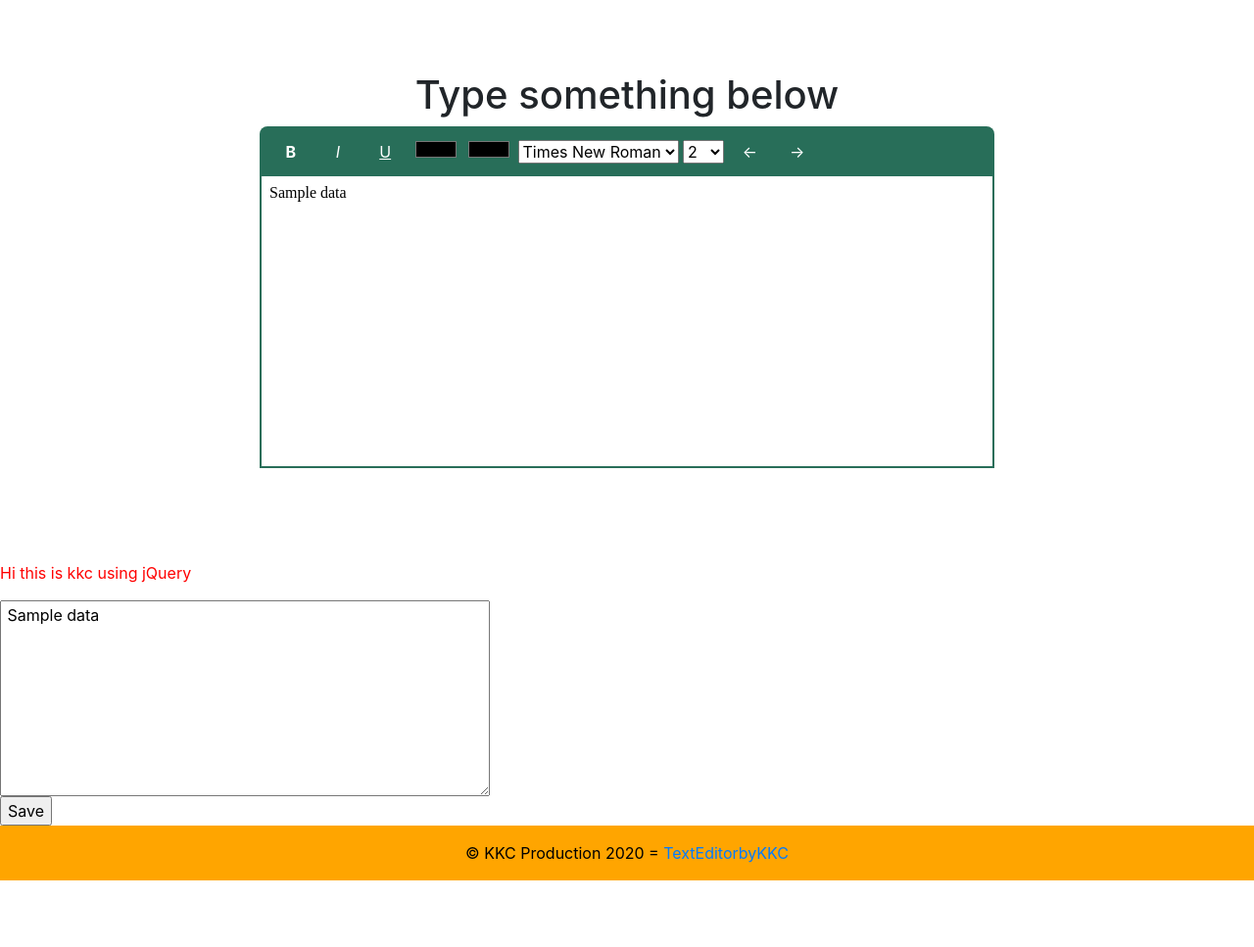
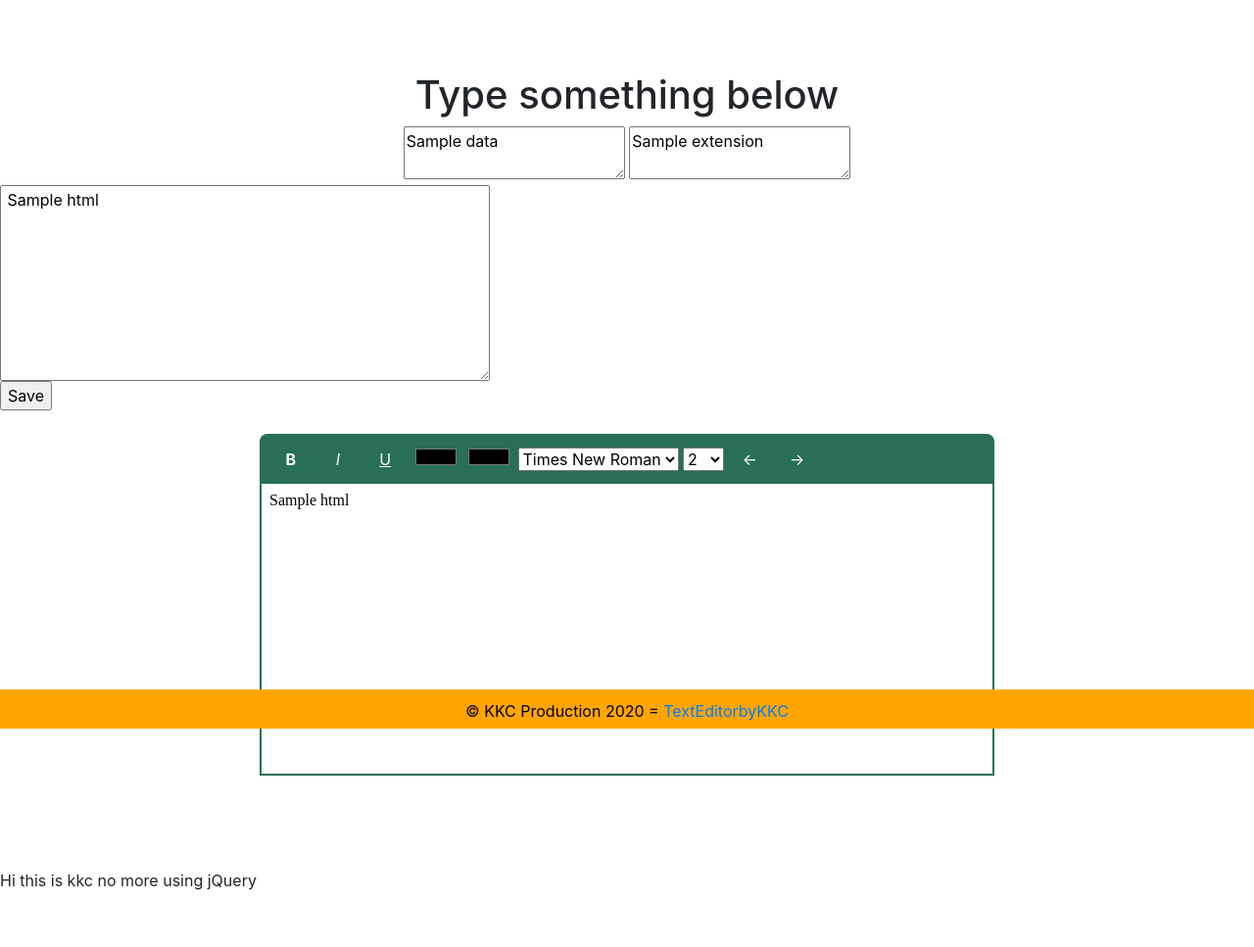
Before and after one commit to Kaustuv942/TextEditorFlask, a Flask app: template app/templates/index.html in a window 1280 px wide. Shown: the part 56-1023 px from the top of the page at 98% size. Before the commit the page ends 955 px from the top, so only its background shows below. Run offline with Flask 2, Linux system fonts and the light colour scheme; the template is opened without the code that fills it: most values are stand-ins (such as "Sample title", 1, 10 or a date in 2020); some libraries are stand-ins or nearby versions.

Commit message:
works okay

```diff
--- a/app/models.py
+++ b/app/models.py
@@ -9,7 +9,7 @@ class User(UserMixin, db.Model):
     username = db.Column(db.String(64), index=True, unique=True)
     email = db.Column(db.String(120), index=True, unique=True)
     password_hash = db.Column(db.String(128))
-
+    posts = db.relationship('EditorData', backref='author', lazy='dynamic')
 
 
     def set_password(self, password):
@@ -30,5 +30,8 @@ def load_user(id):
 
 class EditorData(db.Model):
     id = db.Column(db.Integer, primary_key=True)
+    name = db.Column(db.Text)
+    extension= db.Column(db.Text)
     html= db.Column(db.Text)
+
     user_id = db.Column(db.Integer, db.ForeignKey('user.id'))
--- a/app/templates/base.html
+++ b/app/templates/base.html
@@ -41,6 +41,7 @@
 
           body{
             overflow: auto;
+            min-height: 100%;
           }
 
 
@@ -80,6 +81,17 @@
               background-color: transparent;
 
           }
+          footer{
+          position: sticky;
+          min-height: 100%;
+          padding-top: 10px;
+          padding-bottom: 5px;
+          bottom:0;
+          width:100%;
+   				height:40px;
+   				background:orange;
+  				color:black;
+			}
 
 
     </style>
@@ -211,17 +223,10 @@
         <br><br><br><br>
         {% block content %}{% endblock %}
 
-          <!-- Footer -->
 
-
-  <!-- Copyright -->
-  <div class="footer-copyright text-center py-3" style="background-color: orange; color: black; position: relative;">© KKC Production 2020 =
-    <a href="{{ url_for('index')}}"> TextEditorbyKKC</a>
-  </div>
-  <!-- Copyright -->
-
+<footer><center>© KKC Production 2020 =
+  <a href="{{ url_for('index')}}"> TextEditorbyKKC</a> </center>
 </footer>
-<!-- Footer -->
 
 
           <script src="https://code.jquery.com/jquery-3.3.1.slim.min.js" integrity="sha384-q8i/X+965DzO0rT7abK41JStQIAqVgRVzpbzo5smXKp4YfRvH+8abtTE1Pi6jizo" crossorigin="anonymous"></script>
--- a/app/templates/index.html
+++ b/app/templates/index.html
@@ -9,6 +9,30 @@
 
 
 
+<form method="POST">
+
+
+    {% if flag==1 %}
+    <textarea id="name" name="name"></textarea> <textarea name="ext" id="ext">{{ data.extension }}</textarea>
+    <center>
+    <span style="color: red;">Choose another name</span></center>
+    {% else %}
+    <center><textarea id="name" name="name">{{ data.name}}</textarea> <textarea name="ext" id="ext">{{ data.extension }}</textarea></center>
+
+
+
+    {% endif %}
+
+
+    <textarea id="textpad" name="textpad" style="width:500px;height:200px;display:block;" > {{ data.html }}</textarea>
+
+  <input type="submit" value="Save" >
+
+
+
+</form>
+
+  <br>
 
   <div id="textEditor">
     <div id='theRibbon'>
@@ -48,14 +72,11 @@
 
 
   </div>
-  <br><br>  <br><br>  <br><br>
-  <p>Hi this is kkc using jQuery</p>
-  <form method="POST">
-      <textarea id="textpad" name="textpad" style="width:500px;height:200px;display:block;"> {{ data }}</textarea>
-      <input type="submit" value="Save" >
 
 
-  </form>
+
+  <br><br>  <br><br>  <br><br>
+  <p>Hi this is kkc no more using jQuery</p>
 
   <script type="text/javascript" src="https://code.jquery.com/jquery-3.4.1.js"></script>
 
@@ -63,11 +84,25 @@
 
 
     <script>
-    $(document).ready(function(){
-       $('p').css('color', 'red');
+    $(document).ready(function ($) {
 
+var previousScroll = 20;
+    // scroll functions
+    $(window).scroll(function(e) {
+
+        // add/remove class to navbar when scrolling to hide/show
+        var scroll = $(window).scrollTop();
+        if (scroll >= previousScroll) {
+            $('.navbar').addClass("navbar-hide");
+
+        }else if (scroll < previousScroll) {
+            $('.navbar').removeClass("navbar-hide");
+        }
+        previousScroll = scroll;
 
     });
+
+})(jQuery);
     </script>
 
     <script>
```
Also changed, not shown: app/routes.py (+16 -7 lines), app.db.
